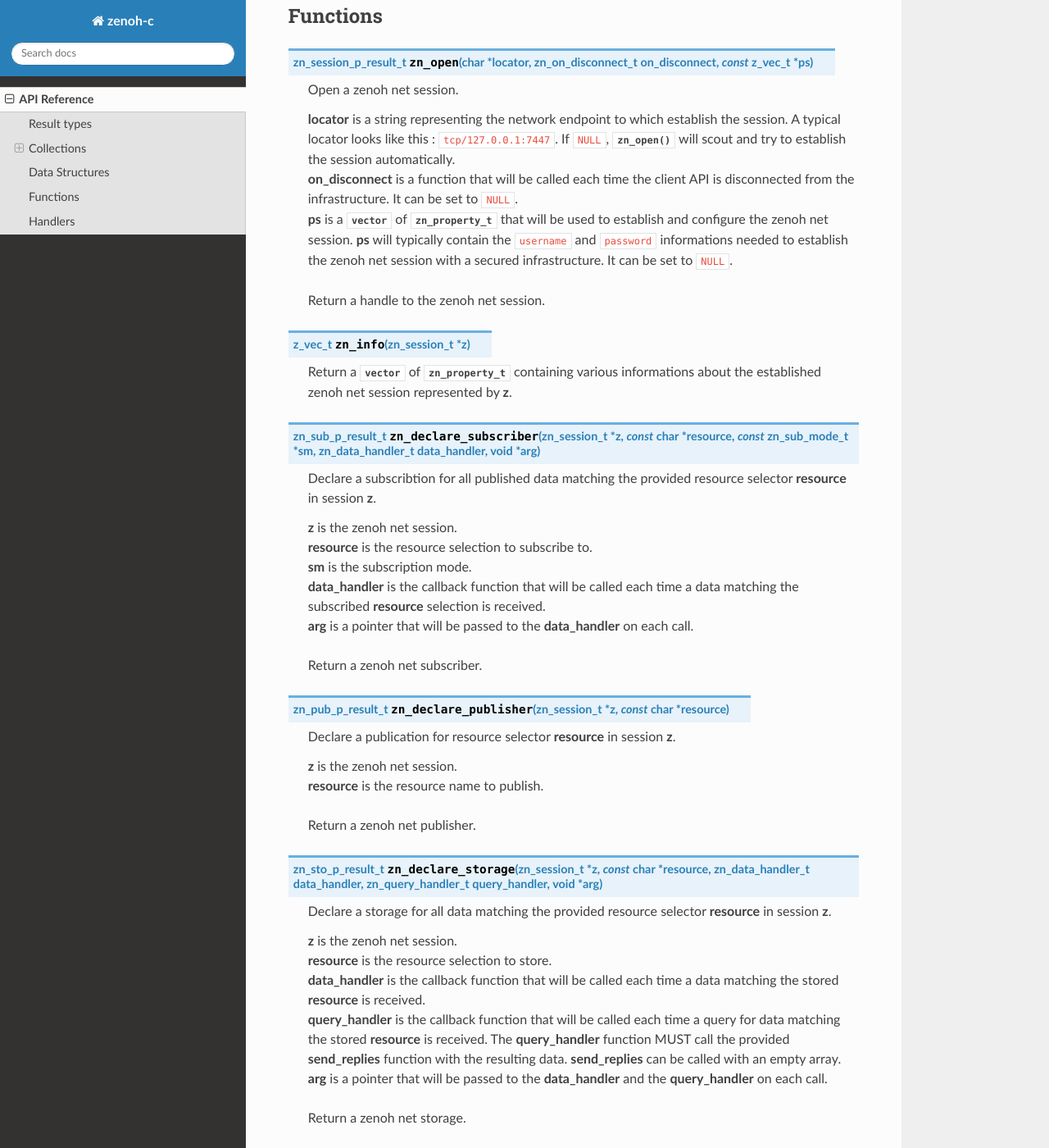
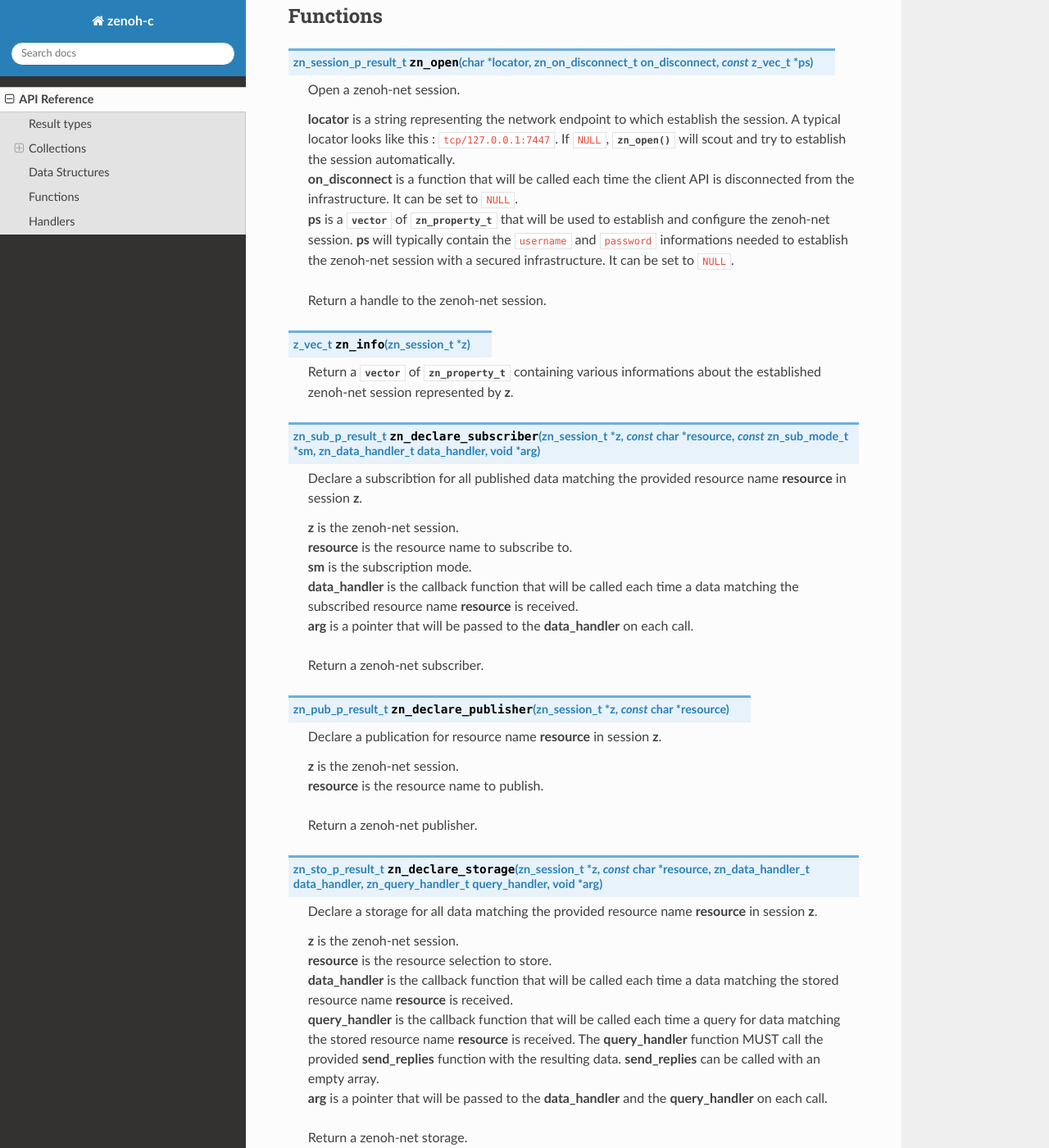
Before and after one commit to atolab/zenoh-c, a Sphinx documentation site: the page built from docs/api.rst, in a window 1280 px wide and 1400 px high, scrolled down 5915 px. Shown: the whole window at 82% size. Built offline with Sphinx 7.4.7 and the Read the Docs theme 2.0.0, drawn with Linux system fonts in a browser that asks for light colours; some of the changed text lies outside the part shown.

Commit message:
Update doc

```diff
--- a/docs/api.rst
+++ b/docs/api.rst
@@ -286,71 +286,71 @@ Functions
 
 .. c:function:: zn_session_p_result_t zn_open(char* locator, zn_on_disconnect_t on_disconnect, const z_vec_t *ps)
 
-  Open a zenoh net session.
+  Open a zenoh-net session.
 
   | **locator** is a string representing the network endpoint to which establish the session. A typical locator looks like this : ``tcp/127.0.0.1:7447``.
     If ``NULL``, :c:func:`zn_open` will scout and try to establish the session automatically.
   | **on_disconnect** is a function that will be called each time the client API is disconnected from the infrastructure. It can be set to ``NULL``.
-  | **ps** is a :c:type:`vector<z_vec_t>` of :c:type:`zn_property_t` that will be used to establish and configure the zenoh net session.
-    **ps** will typically contain the ``username`` and ``password`` informations needed to establish the zenoh net session with a secured infrastructure.
+  | **ps** is a :c:type:`vector<z_vec_t>` of :c:type:`zn_property_t` that will be used to establish and configure the zenoh-net session.
+    **ps** will typically contain the ``username`` and ``password`` informations needed to establish the zenoh-net session with a secured infrastructure.
     It can be set to ``NULL``.
 
-  Return a handle to the zenoh net session.
+  Return a handle to the zenoh-net session.
 
 .. c:function:: z_vec_t zn_info(zn_session_t *z)
 
-  Return a :c:type:`vector<z_vec_t>` of :c:type:`zn_property_t` containing various informations about the established zenoh net session
+  Return a :c:type:`vector<z_vec_t>` of :c:type:`zn_property_t` containing various informations about the established zenoh-net session
   represented by **z**.
 
 .. c:function:: zn_sub_p_result_t zn_declare_subscriber(zn_session_t *z, const char* resource, const zn_sub_mode_t *sm, zn_data_handler_t data_handler, void *arg)
 
-  Declare a subscribtion for all published data matching the provided resource selector **resource** in session **z**.
+  Declare a subscribtion for all published data matching the provided resource name **resource** in session **z**.
 
-  | **z** is the zenoh net session.
-  | **resource** is the resource selection to subscribe to.
+  | **z** is the zenoh-net session.
+  | **resource** is the resource name to subscribe to.
   | **sm** is the subscription mode.
-  | **data_handler** is the callback function that will be called each time a data matching the subscribed **resource** selection is received.
+  | **data_handler** is the callback function that will be called each time a data matching the subscribed resource name **resource** is received.
   | **arg** is a pointer that will be passed to the **data_handler** on each call.
 
-  Return a zenoh net subscriber.
+  Return a zenoh-net subscriber.
 
 .. c:function:: zn_pub_p_result_t zn_declare_publisher(zn_session_t *z, const char *resource)
 
-  Declare a publication for resource selector **resource** in session **z**.
+  Declare a publication for resource name **resource** in session **z**.
 
-  | **z** is the zenoh net session.
+  | **z** is the zenoh-net session.
   | **resource** is the resource name to publish.
 
-  Return a zenoh net publisher.
+  Return a zenoh-net publisher.
 
 .. c:function:: zn_sto_p_result_t zn_declare_storage(zn_session_t *z, const char* resource, zn_data_handler_t data_handler, zn_query_handler_t query_handler, void *arg)
 
-  Declare a storage for all data matching the provided resource selector **resource** in session **z**.
+  Declare a storage for all data matching the provided resource name **resource** in session **z**.
 
-  | **z** is the zenoh net session.
+  | **z** is the zenoh-net session.
   | **resource** is the resource selection to store.
-  | **data_handler** is the callback function that will be called each time a data matching the stored **resource** is received.
-  | **query_handler** is the callback function that will be called each time a query for data matching the stored **resource** is received.
+  | **data_handler** is the callback function that will be called each time a data matching the stored resource name **resource** is received.
+  | **query_handler** is the callback function that will be called each time a query for data matching the stored resource name **resource** is received.
     The **query_handler** function MUST call the provided **send_replies** function with the resulting data. **send_replies** can be called with an empty array.
   | **arg** is a pointer that will be passed to the **data_handler** and the **query_handler** on each call.
 
-  Return a zenoh net storage.
+  Return a zenoh-net storage.
 
 .. c:function:: zn_eval_p_result_t zn_declare_eval(zn_session_t *z, const char* resource, zn_query_handler_t query_handler, void *arg)
 
-  Declare an eval able to provide data matching the provided resource selector **resource** in session **z**.
+  Declare an eval able to provide data matching the provided resource name **resource** in session **z**.
 
-  | **z** is the zenoh net session.
+  | **z** is the zenoh-net session.
   | **resource** is the resource to evaluate.
-  | **query_handler** is the callback function that will be called each time a query for data matching the evaluated **resource** is received.
+  | **query_handler** is the callback function that will be called each time a query for data matching the evaluated resource name **resource** is received.
     The **query_handler** function MUST call the provided **send_replies** function with the resulting data. **send_replies** can be called with an empty array.
   | **arg** is a pointer that will be passed to the **query_handler** function on each call.
 
-  Return a zenoh net eval.
+  Return a zenoh-net eval.
 
 .. c:function:: int zn_stream_compact_data(zn_pub_t *pub, const unsigned char *payload, size_t len)
 
-  Send data in a *compact_data* message for the resource selection published by publisher **pub**.
+  Send data in a *compact_data* message for the resource published by publisher **pub**.
 
   | **pub** is the publisher to use to send data.
   | **payload** is a pointer to the data to be sent.
@@ -360,7 +360,7 @@ Functions
 
 .. c:function:: int zn_stream_data(zn_pub_t *pub, const unsigned char *payload, size_t len)
 
-  Send data in a *stream_data* message for the resource selection published by publisher **pub**.
+  Send data in a *stream_data* message for the resource published by publisher **pub**.
 
   | **pub** is the publisher to use to send data.
   | **payload** is a pointer to the data to be sent.
@@ -370,7 +370,7 @@ Functions
 
 .. c:function:: int zn_stream_data_wo(zn_pub_t *pub, const unsigned char *payload, size_t len, uint8_t encoding, uint8_t kind)
 
-  Send data in a *stream_data* message for the resource selection published by publisher **pub**.
+  Send data in a *stream_data* message for the resource published by publisher **pub**.
 
   | **pub** is the publisher to use to send data.
   | **payload** is a pointer to the data to be sent.
@@ -382,9 +382,9 @@ Functions
 
 .. c:function:: int zn_write_data(zn_session_t *z, const char* resource, const unsigned char *payload, size_t length)
 
-  Send data in a *write_data* message for the resource selector **resource**.
+  Send data in a *write_data* message for the resource **resource**.
 
-  | **z** is the zenoh net session.
+  | **z** is the zenoh-net session.
   | **resource** is the resource name of the data to be sent.
   | **payload** is a pointer to the data to be sent.
   | **len** is the size of the data to be sent.
@@ -393,9 +393,9 @@ Functions
 
 .. c:function:: int zn_write_data_wo(zn_session_t *z, const char* resource, const unsigned char *payload, size_t length, uint8_t encoding, uint8_t kind)
 
-  Send data in a *write_data* message for the resource selector **resource**.
+  Send data in a *write_data* message for the resource **resource**.
 
-  | **z** is the zenoh net session.
+  | **z** is the zenoh-net session.
   | **resource** is the resource name of the data to be sent.
   | **payload** is a pointer to the data to be sent.
   | **len** is the size of the data to be sent.
@@ -415,9 +415,9 @@ Functions
 
 .. c:function:: int zn_query(zn_session_t *z, const char* resource, const char* predicate, zn_reply_handler_t reply_handler, void *arg)
 
-  Query data matching resource selector **resource** in session **z**.
+  Query data matching resource name **resource** in session **z**.
 
-  | **z** is the zenoh net session.
+  | **z** is the zenoh-net session.
   | **resource** is the resource to query.
   | **predicate** is a string that will be  propagated to the storages and evals that should provide the queried data.
     It may allow them to filter, transform and/or compute the queried data.
@@ -428,9 +428,9 @@ Functions
 
 .. c:function:: int zn_query_wo(zn_session_t *z, const char* resource, const char* predicate, zn_reply_handler_t reply_handler, void *arg, zn_query_dest_t dest_storages, zn_query_dest_t dest_evals)
 
-  Query data matching resource selector **resource** in session **z**.
+  Query data matching resource name **resource** in session **z**.
 
-  | **z** is the zenoh net session.
+  | **z** is the zenoh-net session.
   | **resource** is the resource selection to query.
   | **predicate** is a string that will be  propagated to the storages and evals that should provide the queried data.
     It may allow them to filter, transform and/or compute the queried data.
@@ -475,9 +475,9 @@ Functions
 
 .. c:function:: int zn_close(zn_session_t *z)
 
-  Close the zenoh net session *z*.
+  Close the zenoh-net session *z*.
 
-  | **z** is the zenoh net session to close.
+  | **z** is the zenoh-net session to close.
 
   Return 0 when successful.
 
@@ -523,4 +523,4 @@ Handlers
   Function to pass as argument of :c:func:`zn_open`.
   It will be called each time the client API is disconnected from the infrastructure.
 
-  | **z** is the zenoh net session.
+  | **z** is the zenoh-net session.
```
